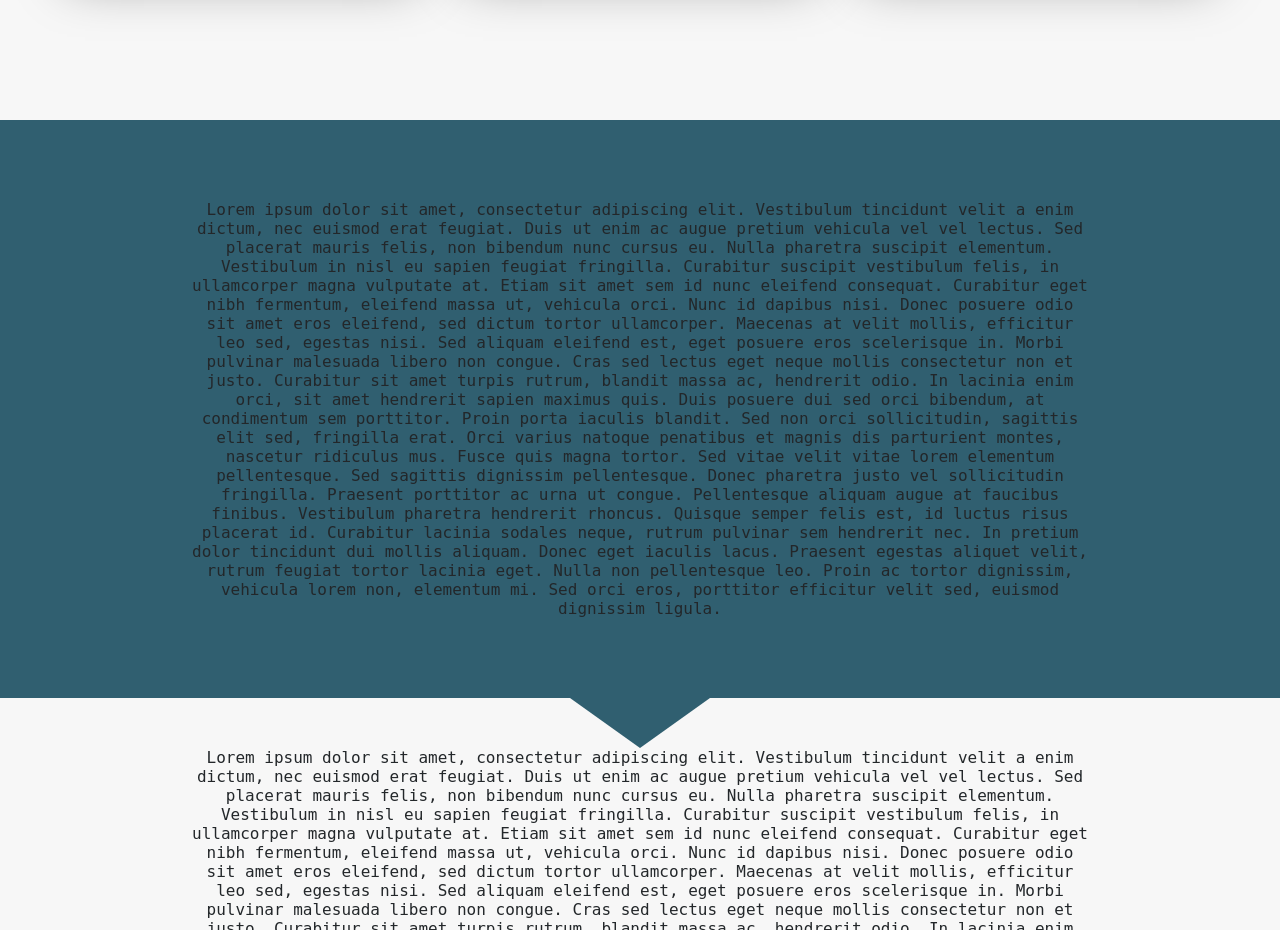
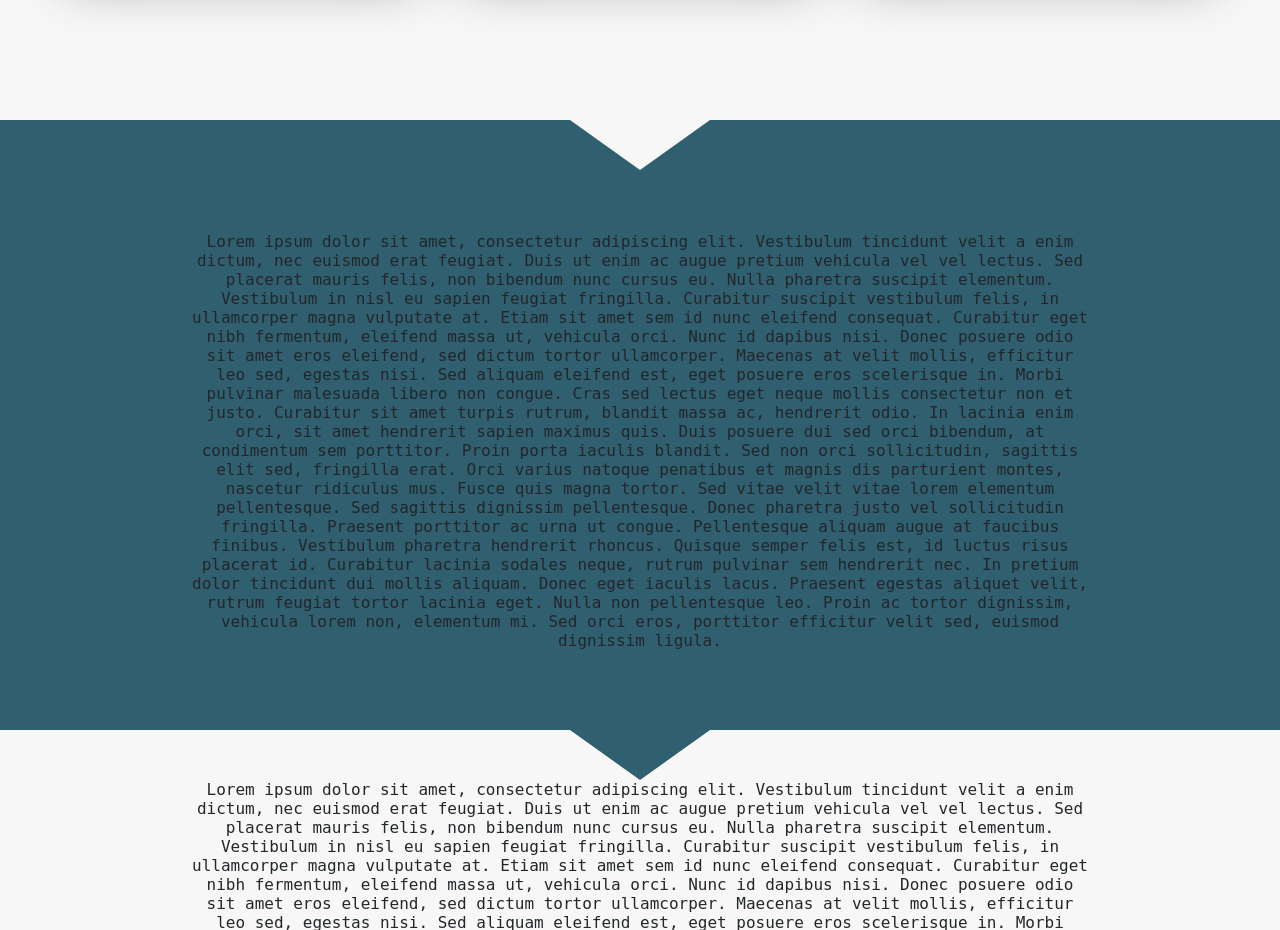
Before and after one commit to Timothee-Picard/timothee-picard.fr, a Vue app: page / in a window 1280 px wide. Shown: the part 940-1870 px from the top of the page. Built offline with nearby package versions, Linux system fonts and the light colour scheme.

Commit message:
ajout triangle blanc en haut

```diff
--- a/src/views/HomeView.vue
+++ b/src/views/HomeView.vue
@@ -101,26 +101,38 @@ export default {
   position: relative;
   background: $color-dark-green;
   margin-bottom: 50px;
-  padding: 5em 0;
+  padding: 7em 0 5em;
+  &::before {
+    content: '';
+    position: absolute;
+    top: 0;
+    width: 0;
+    height: 0;
+    border-style: solid;
+    border-width: 50px 70px 0 70px;
+    border-color: $color-white transparent transparent transparent;
+    left: 50%;
+    transform: translateX(-50%);
+  }
+  &::after {
+    content: '';
+    position: absolute;
+    bottom: 0;
+    width: 0;
+    height: 0;
+    border-style: solid;
+    border-width: 50px 70px 0 70px;
+    border-color: $color-dark-green transparent transparent transparent;
+    left: 50%;
+    transform: translateX(-50%) translateY(100%);
+  }
 }
+
 section {
   p {
     max-width: 900px;
     margin: auto;
   }
-}
-
-.triangle::before {
-  content: '';
-  position: absolute;
-  bottom: 0;
-  width: 0;
-  height: 0;
-  border-style: solid;
-  border-width: 50px 70px 0 70px;
-  border-color: $color-dark-green transparent transparent transparent;
-  left: 50%;
-  transform: translateX(-50%) translateY(100%);
 }
 .container{
   width: 100%;
```
Also changed, not shown: src/assets/var.scss (line endings or trailing spaces).
